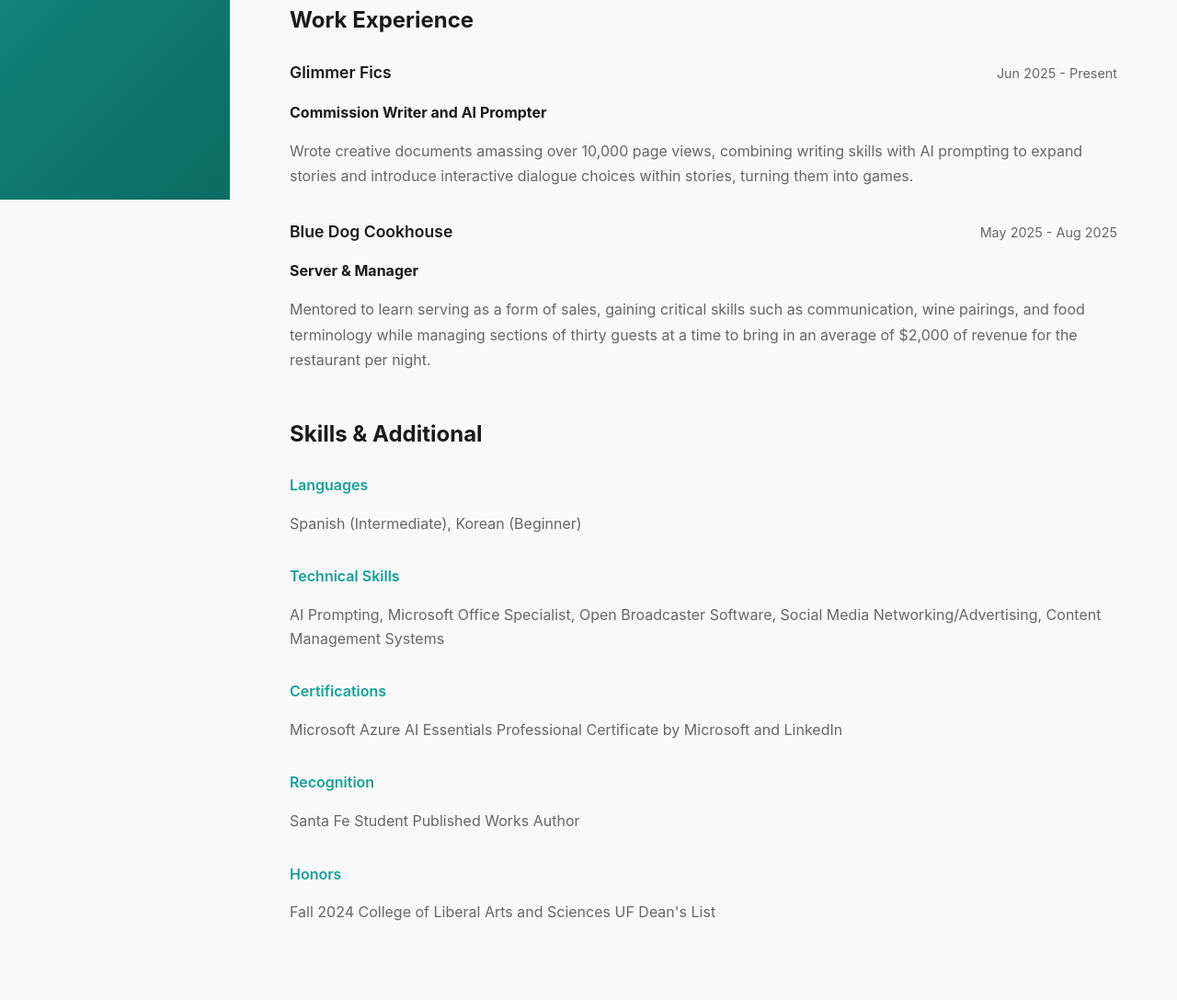
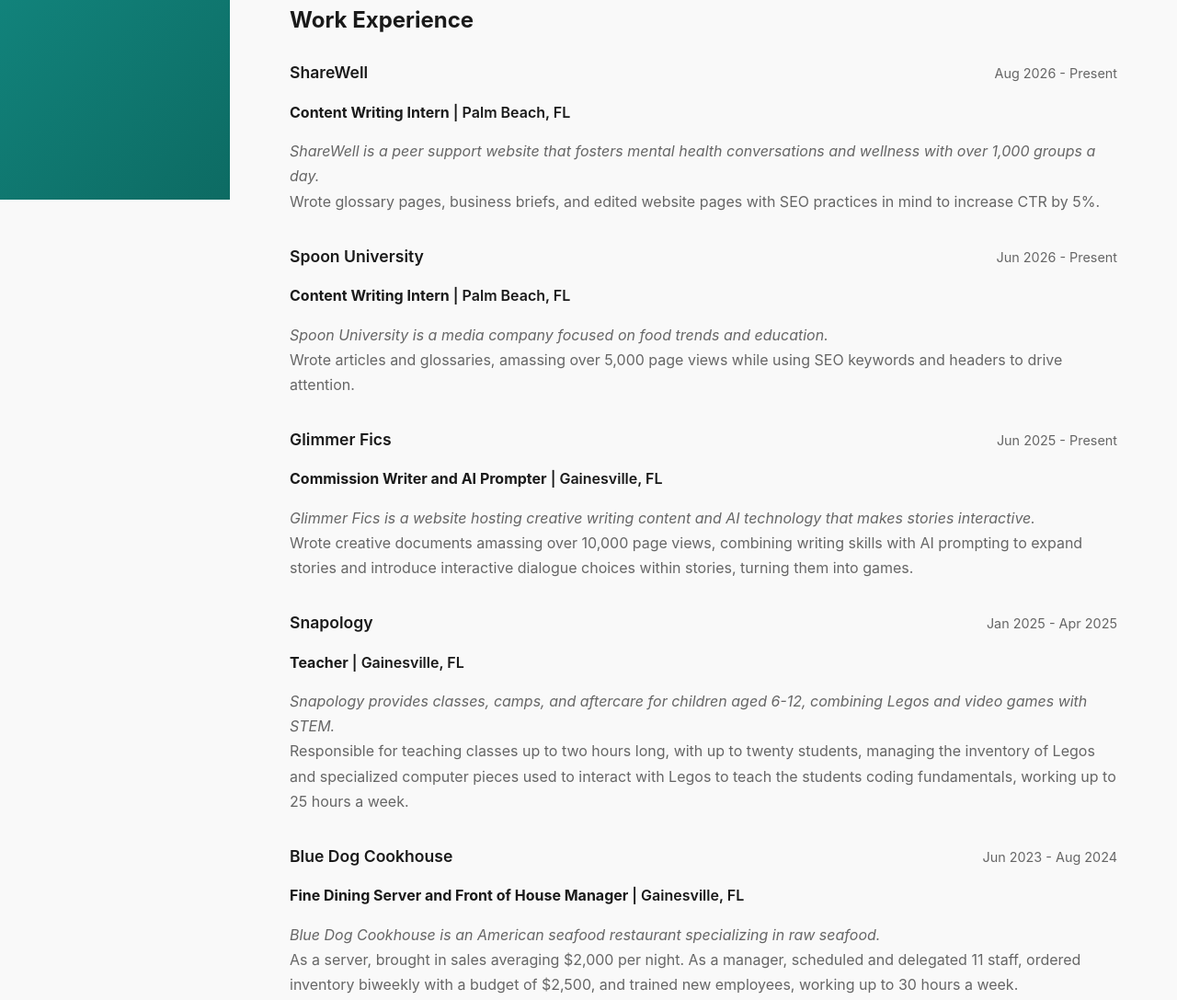
Before and after one commit to zacharykutcher/https---github.com-zacharykutcher-zacharykutcher.github.io, a plain HTML site: page resume.html in a window 1280 px wide. Shown: the part 583-1670 px from the top of the page at 92% size. Drawn offline with Linux system fonts and the light colour scheme.

Commit message:
Career Update

```diff
--- a/resume.html
+++ b/resume.html
@@ -30,7 +30,7 @@
                     </p>
 
                     <div class="resume-actions">
-                        <a href="ZacharyKutcherResume1.pdf" class="btn btn-primary" target="_blank" rel="noopener noreferrer">
+                        <a href="ZacharyKutcherResume.pdf" class="btn btn-primary" target="_blank" rel="noopener noreferrer">
                             View in Browser
                         </a>
                     </div>
@@ -62,10 +62,35 @@
 
                         <div class="resume-entry">
                             <div class="entry-header">
+                                <h3>ShareWell</h3>
+                                <span class="entry-date">Aug 2026 - Present</span>
+                            </div>
+                            <p class="entry-position"><strong>Content Writing Intern</strong> | Palm Beach, FL</p>
+                            <p class="entry-description"><em>ShareWell is a peer support website that fosters mental health conversations and wellness with over 1,000 groups a day.</em></p>
+                            <p class="entry-description">
+                                Wrote glossary pages, business briefs, and edited website pages with SEO practices in mind to increase CTR by 5%.
+                            </p>
+                        </div>
+
+                        <div class="resume-entry">
+                            <div class="entry-header">
+                                <h3>Spoon University</h3>
+                                <span class="entry-date">Jun 2026 - Present</span>
+                            </div>
+                            <p class="entry-position"><strong>Content Writing Intern</strong> | Palm Beach, FL</p>
+                            <p class="entry-description"><em>Spoon University is a media company focused on food trends and education.</em></p>
+                            <p class="entry-description">
+                                Wrote articles and glossaries, amassing over 5,000 page views while using SEO keywords and headers to drive attention.
+                            </p>
+                        </div>
+
+                        <div class="resume-entry">
+                            <div class="entry-header">
                                 <h3>Glimmer Fics</h3>
                                 <span class="entry-date">Jun 2025 - Present</span>
                             </div>
-                            <p class="entry-position"><strong>Commission Writer and AI Prompter</strong></p>
+                            <p class="entry-position"><strong>Commission Writer and AI Prompter</strong> | Gainesville, FL</p>
+                            <p class="entry-description"><em>Glimmer Fics is a website hosting creative writing content and AI technology that makes stories interactive.</em></p>
                             <p class="entry-description">
                                 Wrote creative documents amassing over 10,000 page views, combining writing skills with AI prompting to expand stories and introduce interactive dialogue choices within stories, turning them into games.
                             </p>
@@ -73,12 +98,25 @@
 
                         <div class="resume-entry">
                             <div class="entry-header">
+                                <h3>Snapology</h3>
+                                <span class="entry-date">Jan 2025 - Apr 2025</span>
+                            </div>
+                            <p class="entry-position"><strong>Teacher</strong> | Gainesville, FL</p>
+                            <p class="entry-description"><em>Snapology provides classes, camps, and aftercare for children aged 6-12, combining Legos and video games with STEM.</em></p>
+                            <p class="entry-description">
+                                Responsible for teaching classes up to two hours long, with up to twenty students, managing the inventory of Legos and specialized computer pieces used to interact with Legos to teach the students coding fundamentals, working up to 25 hours a week.
+                            </p>
+                        </div>
+
+                        <div class="resume-entry">
+                            <div class="entry-header">
                                 <h3>Blue Dog Cookhouse</h3>
-                                <span class="entry-date">May 2025 - Aug 2025</span>
+                                <span class="entry-date">Jun 2023 - Aug 2024</span>
                             </div>
-                            <p class="entry-position"><strong>Server & Manager</strong></p>
+                            <p class="entry-position"><strong>Fine Dining Server and Front of House Manager</strong> | Gainesville, FL</p>
+                            <p class="entry-description"><em>Blue Dog Cookhouse is an American seafood restaurant specializing in raw seafood.</em></p>
                             <p class="entry-description">
-                                Mentored to learn serving as a form of sales, gaining critical skills such as communication, wine pairings, and food terminology while managing sections of thirty guests at a time to bring in an average of $2,000 of revenue for the restaurant per night.
+                                As a server, brought in sales averaging $2,000 per night. As a manager, scheduled and delegated 11 staff, ordered inventory biweekly with a budget of $2,500, and trained new employees, working up to 30 hours a week.
                             </p>
                         </div>
                     </section>
```
Also changed, not shown: 2 other files.
